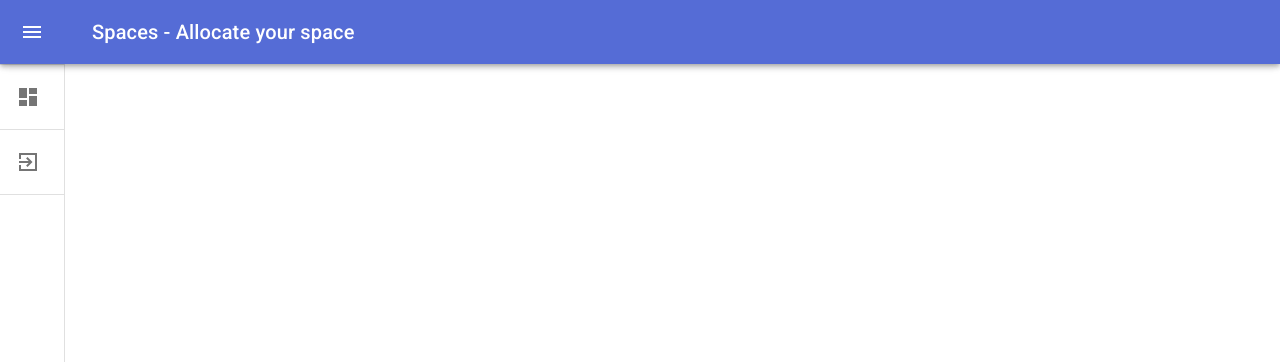
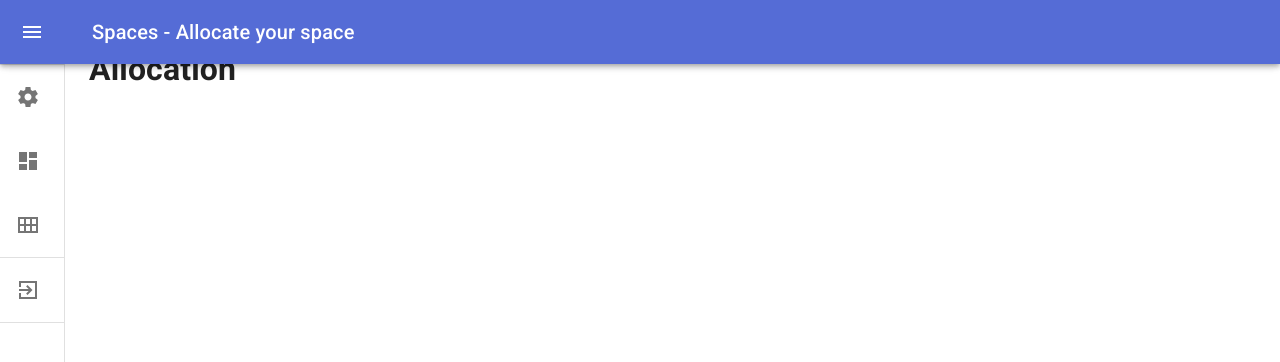
Before and after one commit to mangeshkt86/spaces, a React (Create React App) app in the folder Web/: page /home in a window 1280 px wide. Shown: the top 362 px of the page. Built offline with nearby package versions, Linux system fonts and the light colour scheme; sample sign-in values are in the browser's storage.

Commit message:
basic component and menu added

```diff
--- a/Web/src/App.js
+++ b/Web/src/App.js
@@ -7,7 +7,7 @@ export default function App() {
 
   const RequireAuth = ({ children }) => {
     let signedIn = sessionStorage.getItem('loggedInUser');
-    if (!signedIn) {
+    if (!signedIn || signedIn == '') {
       return <Navigate to="/login" />;
     }
 
--- /dev/null
+++ b/Web/src/allocation/index.js
@@ -0,0 +1,9 @@
+import React, { useState, Fragment } from 'react';
+
+export default function Allocation() {
+    return (
+        <Fragment>
+            <h1>Allocation</h1>
+        </Fragment>
+    )
+}
--- /dev/null
+++ b/Web/src/booking/index.js
@@ -0,0 +1,9 @@
+import React, { useState, Fragment } from 'react';
+
+export default function Booking() {
+    return (
+        <Fragment>
+            <h1>Booking</h1>
+        </Fragment>
+    )
+}
--- /dev/null
+++ b/Web/src/configuration/index.js
@@ -0,0 +1,9 @@
+import React, { useState, Fragment } from 'react';
+
+export default function Configuration() {
+    return (
+        <Fragment>
+            <h1>Configuration</h1>
+        </Fragment>
+    )
+}
--- a/Web/src/home/index.js
+++ b/Web/src/home/index.js
@@ -19,6 +19,13 @@ import ListItemText from '@mui/material/ListItemText';
 import Tooltip from '@mui/material/Tooltip';
 import DashboardSharpIcon from '@mui/icons-material/DashboardSharp';
 import ExitToAppSharpIcon from '@mui/icons-material/ExitToAppSharp';
+import SettingsSharpIcon from '@mui/icons-material/SettingsSharp';
+import CalendarViewMonthSharpIcon from '@mui/icons-material/CalendarViewMonthSharp';
+import { useNavigate, Navigate  } from "react-router-dom";
+
+import Booking from '../booking';
+import Allocation from '../allocation';
+import Configuration from '../configuration';
 
 const drawerWidth = 240;
 
@@ -99,8 +106,9 @@ const Drawer = styled(MuiDrawer, { shouldForwardProp: (prop) => prop !== 'open'
 
 export default function MiniDrawer() {
   const theme = useTheme();
+  const navigate = useNavigate();
   const [open, setOpen] = React.useState(false);
-  const [selectedMenu, setSelectedMenu] = useState('dashboard');
+  const [selectedMenu, setSelectedMenu] = useState('allocation');
 
   const handleDrawerOpen = () => {
     setOpen(true);
@@ -113,6 +121,12 @@ export default function MiniDrawer() {
   const handleMenuClick = (key) => {
     console.log(key);
     setSelectedMenu(key);
+  }
+
+  const handleLogoutClick = (key) => {
+
+    sessionStorage.setItem("loggedInUser", "");
+    navigate('../Login');
   }
 
   return (
@@ -145,17 +159,33 @@ export default function MiniDrawer() {
         </DrawerHeader>
         <Divider />
         <List>
-          <LightTooltip title="Dashboard" placement="right" arrow>
-            <ListItem button key={"Dashboard"} onClick={(e) => handleMenuClick('dashboard')}>
+          <LightTooltip title="Configuration" placement="right" arrow>
+            <ListItem button key={"Configuration"} onClick={(e) => handleMenuClick('configuration')}>
+              <ListItemIcon><SettingsSharpIcon /></ListItemIcon>
+              <ListItemText primary={"Configuration"} />
+            </ListItem>
+          </LightTooltip>
+        </List>
+        <List>
+          <LightTooltip title="Seat Allocation" placement="right" arrow>
+            <ListItem button key={"Allocation"} onClick={(e) => handleMenuClick('allocation')}>
               <ListItemIcon><DashboardSharpIcon /></ListItemIcon>
-              <ListItemText primary={"Dashboard"} />
+              <ListItemText primary={"Allocation"} />
+            </ListItem>
+          </LightTooltip>
+        </List>
+        <List>
+          <LightTooltip title="Seat Booking" placement="right" arrow>
+            <ListItem button key={"Booking"} onClick={(e) => handleMenuClick('booking')}>
+              <ListItemIcon><CalendarViewMonthSharpIcon /></ListItemIcon>
+              <ListItemText primary={"Booking"} />
             </ListItem>
           </LightTooltip>
         </List>
         <Divider />
         <List>
           <LightTooltip title="Logout" placement="right" arrow>
-            <ListItem button key={"Logout"} onClick={(e) => handleMenuClick('logout')}>
+            <ListItem button key={"Logout"} onClick={(e) => handleLogoutClick('logout')}>
               <ListItemIcon><ExitToAppSharpIcon /></ListItemIcon>
               <ListItemText primary={"Logout"} />
             </ListItem>
@@ -164,19 +194,15 @@ export default function MiniDrawer() {
         <Divider />
       </Drawer>
       <Box component="main" sx={{ flexGrow: 1, p: 3 }}>
-        {/* <main className={classes.content}>
-          <div className={classes.toolbar} />
+        <main >
           {
             {
-              'dashboard': <Dashboard />,
-              'allclients': <AllClients />,
-              'newclient': <RegisterClient />,
-              'newmentor': <ProjectMentors />,
-              'invoices': <Invoices />,
-              'managecost': <ManageCost />
+              'configuration': <Configuration />,
+              'booking': <Booking />,
+              'allocation': <Allocation />
             }[selectedMenu]
           }
-        </main> */}
+        </main>
       </Box>
     </Box>
   );
```
